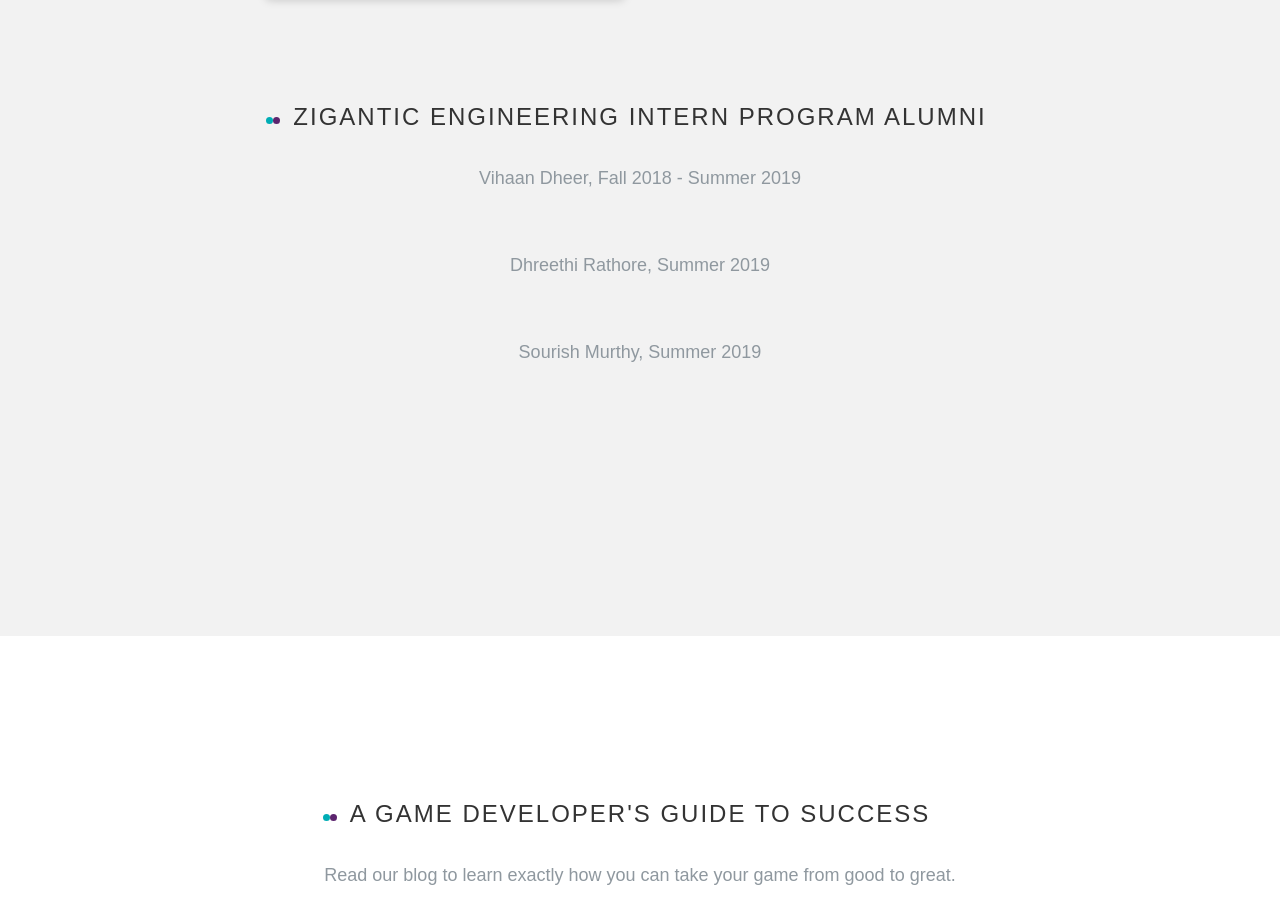
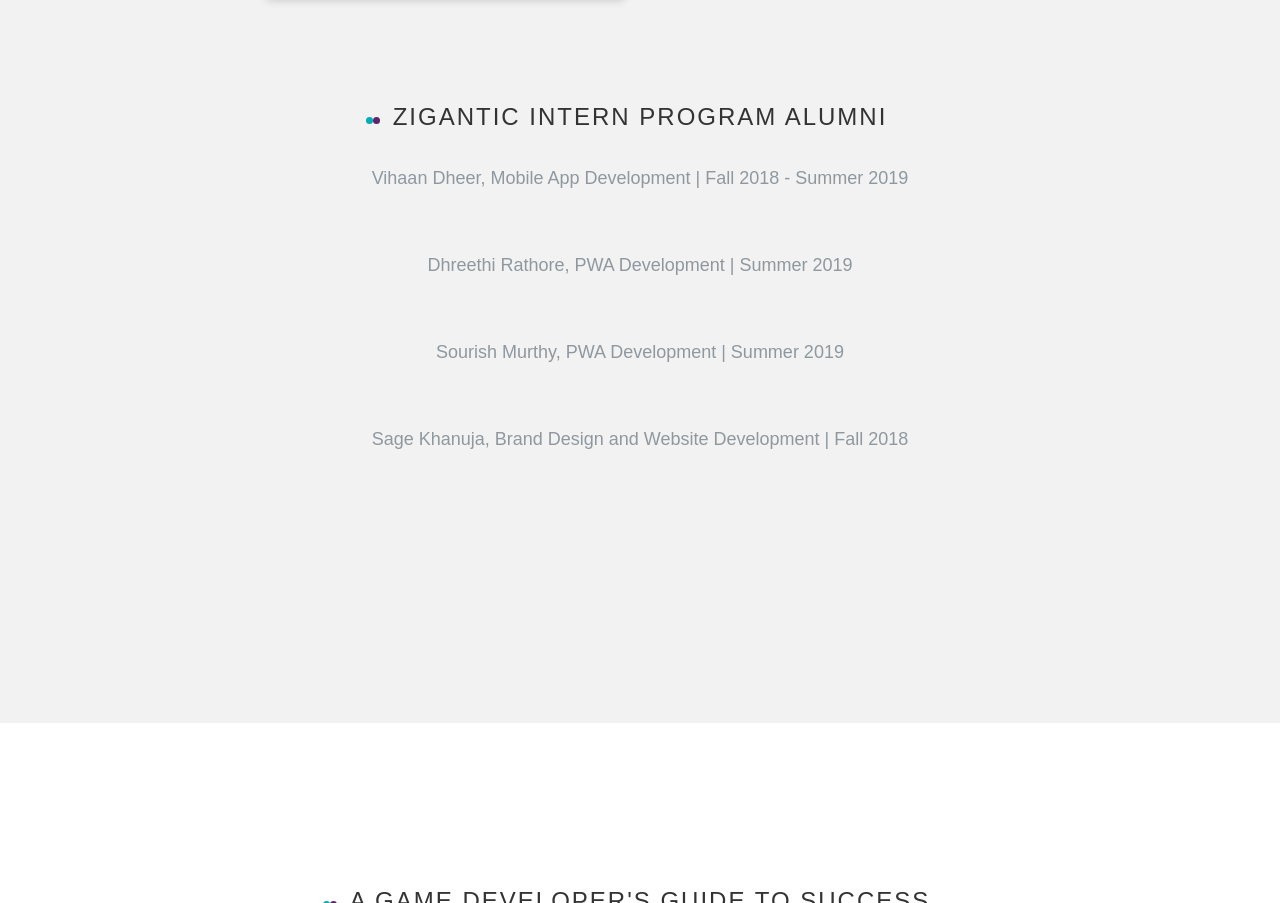
Before and after one commit to ziganticcompany/Zigantic-Website, a plain HTML site: page index.html in a window 1280 px wide. Shown: the part 5417-6320 px from the top of the page. Drawn offline with Linux system fonts and the light colour scheme; files whose address does not match are found by name.

Commit message:
Fix intern page

```diff
--- a/index.html
+++ b/index.html
@@ -464,12 +464,13 @@
 
 
 				<div class="col-md-12 section-heading text-center" style="position: relative; padding-top: 100px;">
-					<h2 class="to-animate"><span class="purpletext">Zigantic Engineering Intern Program Alumni</span></h2>
+					<h2 class="to-animate"><span class="purpletext">Zigantic Intern Program Alumni</span></h2>
 					<div class="row">
 						<div class="col-md-8 col-md-offset-2 subtext">
-							<h3 class="to-animate">Vihaan Dheer, Fall 2018 - Summer 2019</h3>
-							<h3 class="to-animate">Dhreethi Rathore, Summer 2019</h3>
-							<h3 class="to-animate">Sourish Murthy, Summer 2019</h3>
+							<h3 class="to-animate">Vihaan Dheer, Mobile App Development | Fall 2018 - Summer 2019</h3>
+							<h3 class="to-animate">Dhreethi Rathore, PWA Development | Summer 2019</h3>
+							<h3 class="to-animate">Sourish Murthy, PWA Development | Summer 2019</h3>
+							<h3 class="to-animate">Sage Khanuja, Brand Design and Website Development | Fall 2018</h3>
 						</div>
 
 					</div>
```
